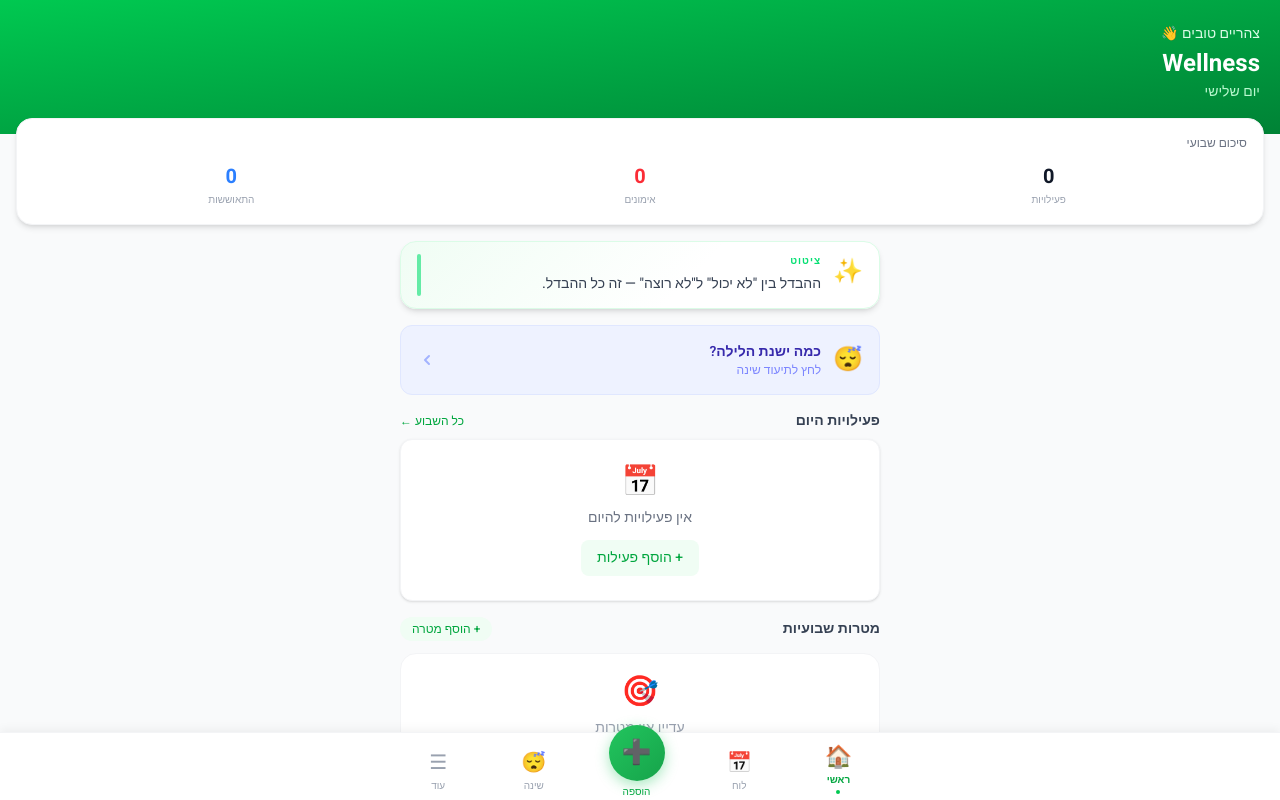
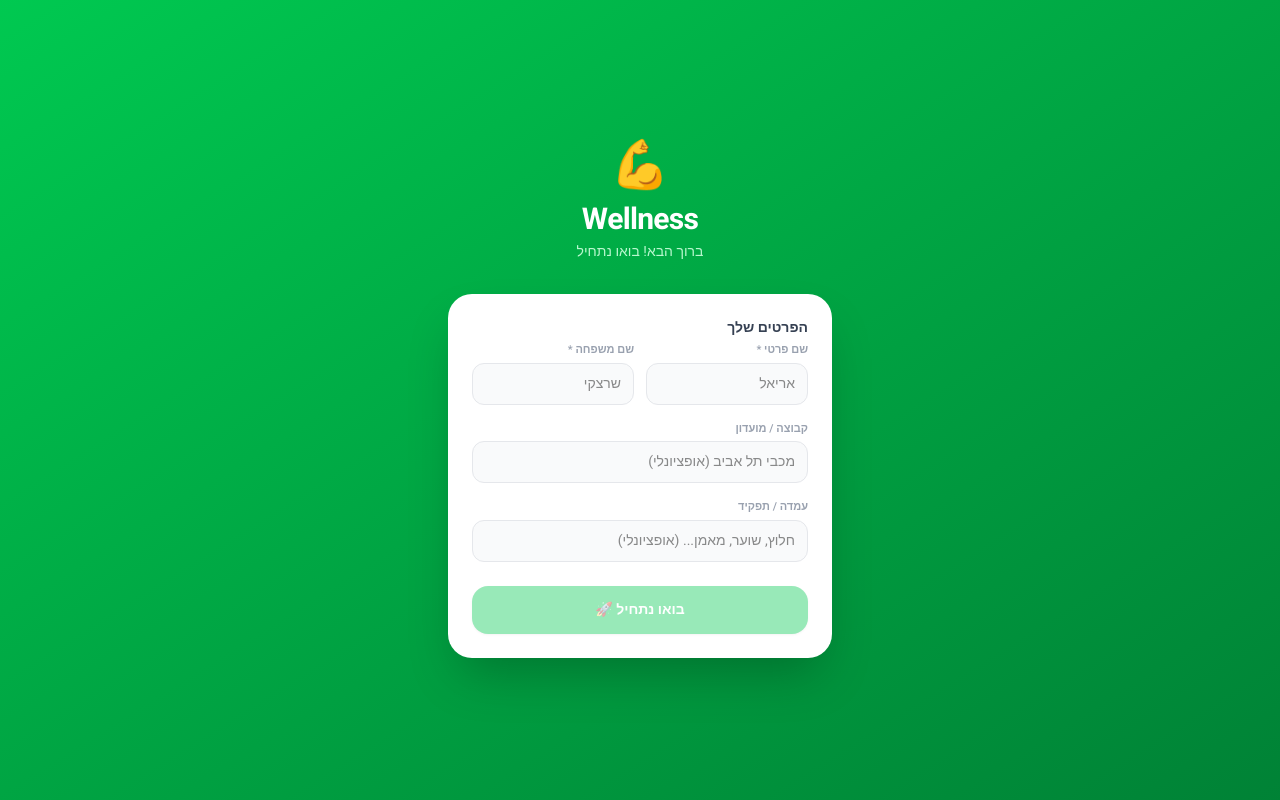
Before and after one commit to asheratzky-debug/wellness, a Next.js app: page / in a window 1280 px wide. Shown: the top 800 px of the page. Built offline with nearby package versions, Linux system fonts and the light colour scheme.

Commit message:
Add user profile: onboarding on first launch, name in greeting
New/existing users see profile setup screen. Home page greeting shows
full name. Team shown in header subtitle. Profile edit via 👤 button.

Co-Authored-By: Claude Sonnet 4.6 <noreply@anthropic.com>

```diff
--- a/src/app/page.tsx
+++ b/src/app/page.tsx
@@ -2,12 +2,13 @@
 
 import { useState, useEffect } from 'react';
 import Link from 'next/link';
-import { getActivities, getActivityTypes, getHealthData, getGoals, deleteGoal } from '@/lib/storage';
+import { getActivities, getActivityTypes, getHealthData, getGoals, deleteGoal, getProfile, saveProfile } from '@/lib/storage';
 import { getCurrentWeekId, getTodayKey } from '@/lib/utils';
 import { DAY_NAMES } from '@/lib/constants';
-import type { Activity, ActivityType, Goal } from '@/types';
+import type { Activity, ActivityType, Goal, UserProfile } from '@/types';
 import GoalsSection from '@/components/goals/GoalsSection';
 import { getTodayCard } from '@/lib/dailyCard';
+import ProfileSetup from '@/components/profile/ProfileSetup';
 
 function getGreeting(): string {
   const h = new Date().getHours();
@@ -137,6 +138,8 @@ export default function HomePage() {
   const [goalsWithProgress, setGoalsWithProgress] = useState<GoalWithProgress[]>([]);
   const [showSleepBanner, setShowSleepBanner] = useState(false);
   const [showGoalsReview, setShowGoalsReview] = useState(false);
+  const [profile, setProfile] = useState<UserProfile | null>(null);
+  const [showProfileSetup, setShowProfileSetup] = useState(false);
 
   const loadData = () => {
     const weekId = getCurrentWeekId();
@@ -169,12 +172,19 @@ export default function HomePage() {
     });
     setGoalsWithProgress(withProgress);
     setShowGoalsReview(shouldShowGoalsReview(weekId));
+
+    const p = getProfile();
+    setProfile(p);
+    setShowProfileSetup(!p);
   };
 
   useEffect(() => { loadData(); }, []);
 
   const todayName = DAY_NAMES[new Date().getDay()];
   const dailyCard = getTodayCard();
+  const greeting = profile
+    ? `${getGreeting()}, ${profile.firstName} ${profile.lastName} 👋`
+    : `${getGreeting()} 👋`;
 
   const dismissSleepBanner = () => {
     localStorage.setItem('sleepReminderDismissed', getTodayKey());
@@ -190,6 +200,14 @@ export default function HomePage() {
 
   return (
     <div className="min-h-screen bg-gray-50">
+      {/* Profile setup — blocks everything until done */}
+      {showProfileSetup && (
+        <ProfileSetup
+          existing={profile}
+          onDone={(p) => { setProfile(p); setShowProfileSetup(false); }}
+        />
+      )}
+
       {/* Weekly goals review modal */}
       {showGoalsReview && goalsWithProgress.length > 0 && (
         <GoalsReviewModal goals={goalsWithProgress} onDone={handleGoalsReviewDone} />
@@ -216,9 +234,25 @@ export default function HomePage() {
 
       {/* Header */}
       <div className="bg-gradient-to-br from-green-500 to-green-700 px-5 pt-6 pb-8 text-white">
-        <p className="text-green-100 text-sm">{getGreeting()} 👋</p>
-        <h1 className="text-2xl font-bold mt-1">Wellness</h1>
-        <p className="text-green-200 text-sm mt-0.5">יום {todayName}</p>
+        <div className="flex items-start justify-between">
+          <div>
+            <p className="text-green-100 text-sm">{greeting}</p>
+            <h1 className="text-2xl font-bold mt-1">Wellness</h1>
+            <p className="text-green-200 text-sm mt-0.5">
+              יום {todayName}
+              {profile?.team && <span className="mx-1.5 opacity-60">·</span>}
+              {profile?.team && <span>{profile.team}</span>}
+            </p>
+          </div>
+          <button
+            type="button"
+            onClick={() => setShowProfileSetup(true)}
+            className="w-9 h-9 rounded-full bg-white/20 hover:bg-white/30 flex items-center justify-center text-white text-base transition-colors mt-1"
+            aria-label="עריכת פרופיל"
+          >
+            👤
+          </button>
+        </div>
       </div>
 
       {/* Quick stats card */}
--- /dev/null
+++ b/src/components/profile/ProfileSetup.tsx
@@ -0,0 +1,112 @@
+'use client';
+
+import { useState } from 'react';
+import { saveProfile } from '@/lib/storage';
+import type { UserProfile } from '@/types';
+
+interface Props {
+  existing?: UserProfile | null;
+  onDone: (profile: UserProfile) => void;
+}
+
+export default function ProfileSetup({ existing, onDone }: Props) {
+  const [firstName, setFirstName] = useState(existing?.firstName ?? '');
+  const [lastName, setLastName] = useState(existing?.lastName ?? '');
+  const [team, setTeam] = useState(existing?.team ?? '');
+  const [position, setPosition] = useState(existing?.position ?? '');
+
+  const isNew = !existing;
+
+  const handleSubmit = (e: React.FormEvent) => {
+    e.preventDefault();
+    if (!firstName.trim() || !lastName.trim()) return;
+    const profile: UserProfile = {
+      firstName: firstName.trim(),
+      lastName: lastName.trim(),
+      team: team.trim() || undefined,
+      position: position.trim() || undefined,
+    };
+    saveProfile(profile);
+    onDone(profile);
+  };
+
+  return (
+    <div className="fixed inset-0 z-[90] bg-gradient-to-br from-green-500 to-green-700 flex flex-col items-center justify-center px-6">
+      {/* Logo / title */}
+      <div className="text-center mb-8">
+        <p className="text-5xl mb-3">💪</p>
+        <h1 className="text-3xl font-extrabold text-white tracking-tight">Wellness</h1>
+        <p className="text-green-200 text-sm mt-1">
+          {isNew ? 'ברוך הבא! בואו נתחיל' : 'עדכון פרטים אישיים'}
+        </p>
+      </div>
+
+      {/* Card */}
+      <form
+        onSubmit={handleSubmit}
+        className="w-full max-w-sm bg-white rounded-3xl shadow-2xl p-6 space-y-4"
+      >
+        <p className="text-sm font-bold text-gray-700 mb-1">הפרטים שלך</p>
+
+        <div className="grid grid-cols-2 gap-3">
+          <div>
+            <label className="text-[11px] font-semibold text-gray-400 block mb-1">שם פרטי *</label>
+            <input
+              type="text"
+              value={firstName}
+              onChange={(e) => setFirstName(e.target.value)}
+              placeholder="אריאל"
+              maxLength={30}
+              required
+              className="w-full text-sm border border-gray-200 rounded-xl px-3 py-2.5 focus:outline-none focus:border-green-400 bg-gray-50"
+            />
+          </div>
+          <div>
+            <label className="text-[11px] font-semibold text-gray-400 block mb-1">שם משפחה *</label>
+            <input
+              type="text"
+              value={lastName}
+              onChange={(e) => setLastName(e.target.value)}
+              placeholder="שרצקי"
+              maxLength={30}
+              required
+              className="w-full text-sm border border-gray-200 rounded-xl px-3 py-2.5 focus:outline-none focus:border-green-400 bg-gray-50"
+            />
+          </div>
+        </div>
+
+        <div>
+          <label className="text-[11px] font-semibold text-gray-400 block mb-1">קבוצה / מועדון</label>
+          <input
+            type="text"
+            value={team}
+            onChange={(e) => setTeam(e.target.value)}
+            placeholder="מכבי תל אביב (אופציונלי)"
+            maxLength={40}
+            className="w-full text-sm border border-gray-200 rounded-xl px-3 py-2.5 focus:outline-none focus:border-green-400 bg-gray-50"
+          />
+        </div>
+
+        <div>
+          <label className="text-[11px] font-semibold text-gray-400 block mb-1">עמדה / תפקיד</label>
+          <input
+            type="text"
+            value={position}
+            onChange={(e) => setPosition(e.target.value)}
+            placeholder="חלוץ, שוער, מאמן... (אופציונלי)"
+            maxLength={30}
+            className="w-full text-sm border border-gray-200 rounded-xl px-3 py-2.5 focus:outline-none focus:border-green-400 bg-gray-50"
+          />
+        </div>
+
+        <button
+          type="submit"
+          disabled={!firstName.trim() || !lastName.trim()}
+          className="w-full py-3.5 rounded-2xl bg-green-500 hover:bg-green-600 text-white text-sm font-bold disabled:opacity-40 transition-all shadow-sm mt-2"
+        >
+          {isNew ? 'בואו נתחיל 🚀' : 'שמור שינויים'}
+        </button>
+      </form>
+    </div>
+  );
+}
--- a/src/lib/storage.ts
+++ b/src/lib/storage.ts
@@ -1,4 +1,4 @@
-import type { Activity, DailyHealth, ActivityType, WeekData, Goal } from '@/types';
+import type { Activity, DailyHealth, ActivityType, WeekData, Goal, UserProfile } from '@/types';
 import { DEFAULT_ACTIVITY_TYPES } from '@/lib/constants';
 
 const KEYS = {
@@ -7,6 +7,7 @@ const KEYS = {
   activityTypes: 'wellness-activity-types',
   weeks: 'wellness-weeks',
   goals: 'wellness-goals',
+  profile: 'wellness-profile',
 } as const;
 
 function isStorageAvailable(): boolean {
@@ -258,6 +259,26 @@ export function deleteGoal(id: string): void {
   write(KEYS.goals, getGoals().filter((g) => g.id !== id));
 }
 
+// ─── Profile ──────────────────────────────────────────────────────────────────
+
+export function getProfile(): UserProfile | null {
+  const raw = read<unknown>(KEYS.profile, null);
+  if (!raw || typeof raw !== 'object') return null;
+  const p = raw as Record<string, unknown>;
+  if (typeof p.firstName !== 'string' || !p.firstName.trim()) return null;
+  if (typeof p.lastName !== 'string' || !p.lastName.trim()) return null;
+  return {
+    firstName: p.firstName.trim().slice(0, 30),
+    lastName: p.lastName.trim().slice(0, 30),
+    team: typeof p.team === 'string' ? p.team.trim().slice(0, 40) : undefined,
+    position: typeof p.position === 'string' ? p.position.trim().slice(0, 30) : undefined,
+  };
+}
+
+export function saveProfile(profile: UserProfile): void {
+  write(KEYS.profile, profile);
+}
+
 // ─── Import / Export ──────────────────────────────────────────────────────────
 
 export function exportAllData(): string {
```
Also changed, not shown: src/types/index.ts (+7 -0 lines).
